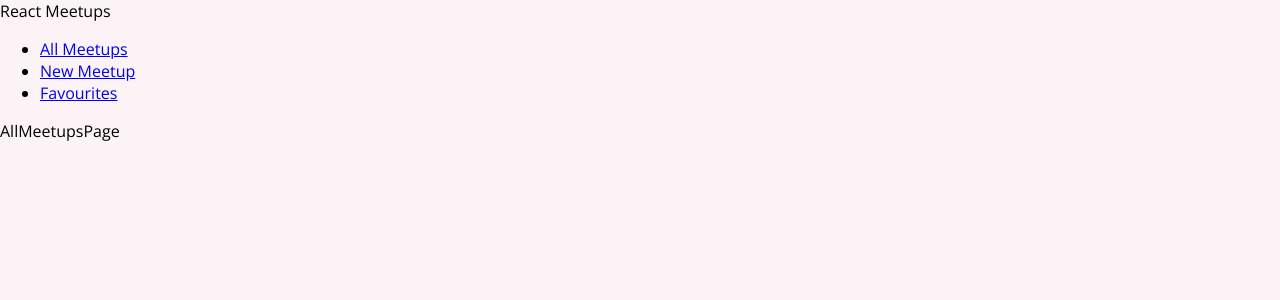
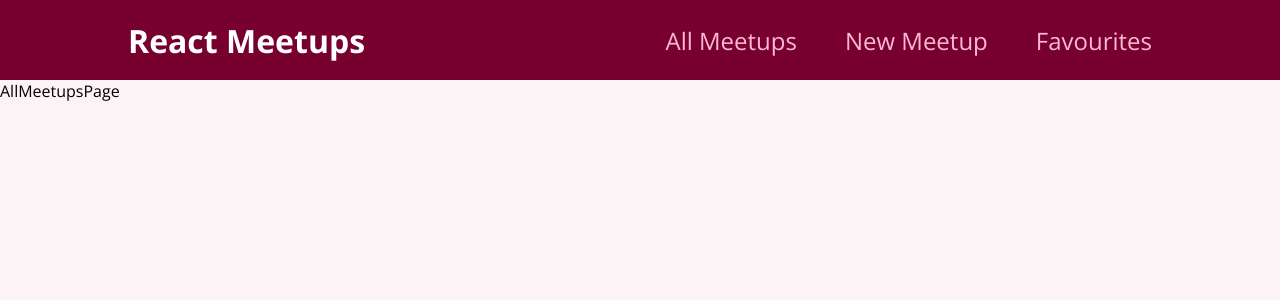
Before and after one commit to dewanwakilahmed/meetups-app-reactjs-react-refresher-nextjs-course, a React (Create React App) app: page / in a window 1280 px wide. Shown: the top 300 px of the page. Built offline with nearby package versions, Linux system fonts and the light colour scheme.

Commit message:
Scoping Component Styles with CSS Modules

```diff
--- a/src/components/layout/MainNavigation.js
+++ b/src/components/layout/MainNavigation.js
@@ -1,10 +1,13 @@
 import React from "react";
 import { Link } from "react-router-dom";
 
+// CSS
+import classes from "./MainNavigation.module.css";
+
 const MainNavigation = () => {
   return (
-    <header>
-      <div>React Meetups</div>
+    <header className={classes.header}>
+      <div className={classes.logo}>React Meetups</div>
 
       <nav>
         <ul>
--- /dev/null
+++ b/src/components/layout/MainNavigation.module.css
@@ -0,0 +1,47 @@
+.header {
+  width: 100%;
+  height: 5rem;
+  display: flex;
+  align-items: center;
+  justify-content: space-between;
+  background-color: #77002e;
+  padding: 0 10%;
+}
+
+.logo {
+  font-size: 2rem;
+  color: white;
+  font-weight: bold;
+}
+
+.header ul {
+  list-style: none;
+  margin: 0;
+  padding: 0;
+  display: flex;
+  align-items: baseline;
+}
+
+.header li {
+  margin-left: 3rem;
+}
+
+.header a {
+  text-decoration: none;
+  font-size: 1.5rem;
+  color: #fcb8d2;
+}
+
+.header a:hover,
+.header a:active,
+.header a.active {
+  color: white;
+}
+
+.badge {
+  background-color: #cc2062;
+  color: white;
+  border-radius: 12px;
+  padding: 0 1rem;
+  margin-left: 0.5rem;
+}
```
